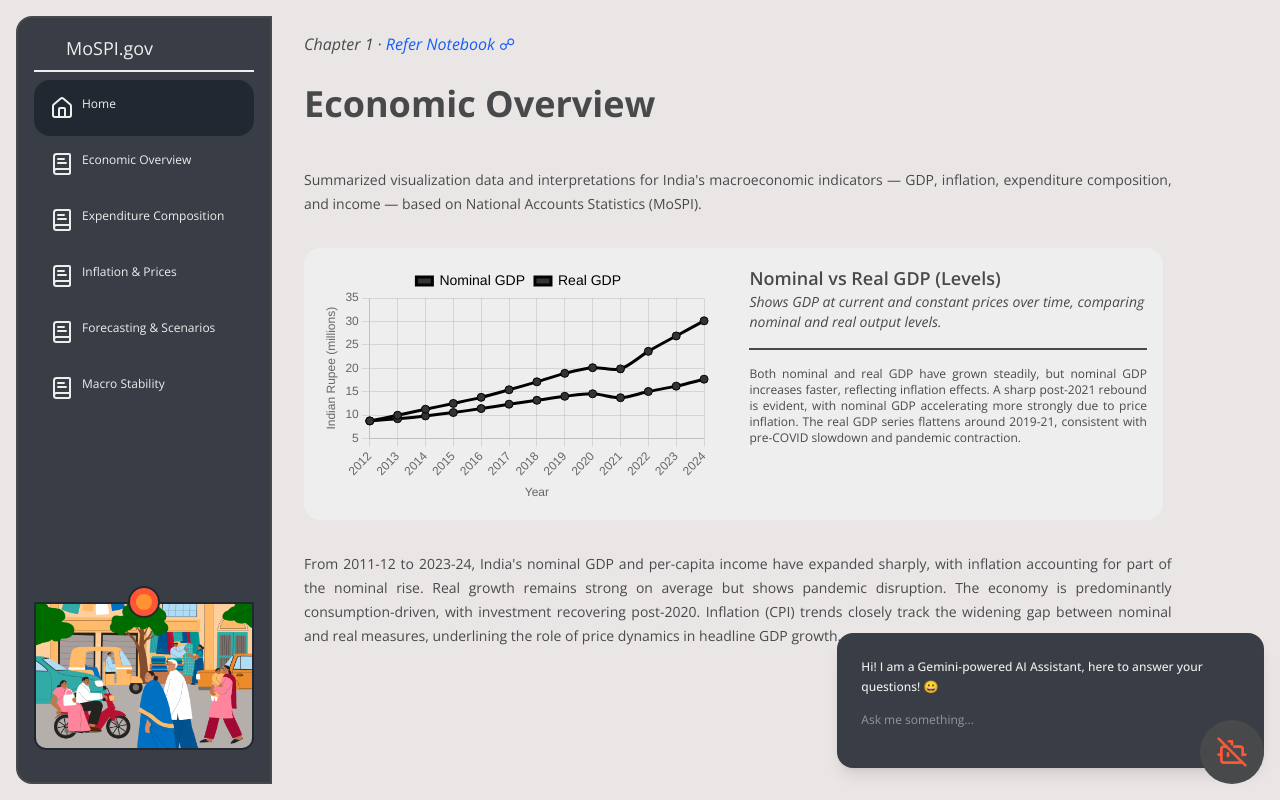
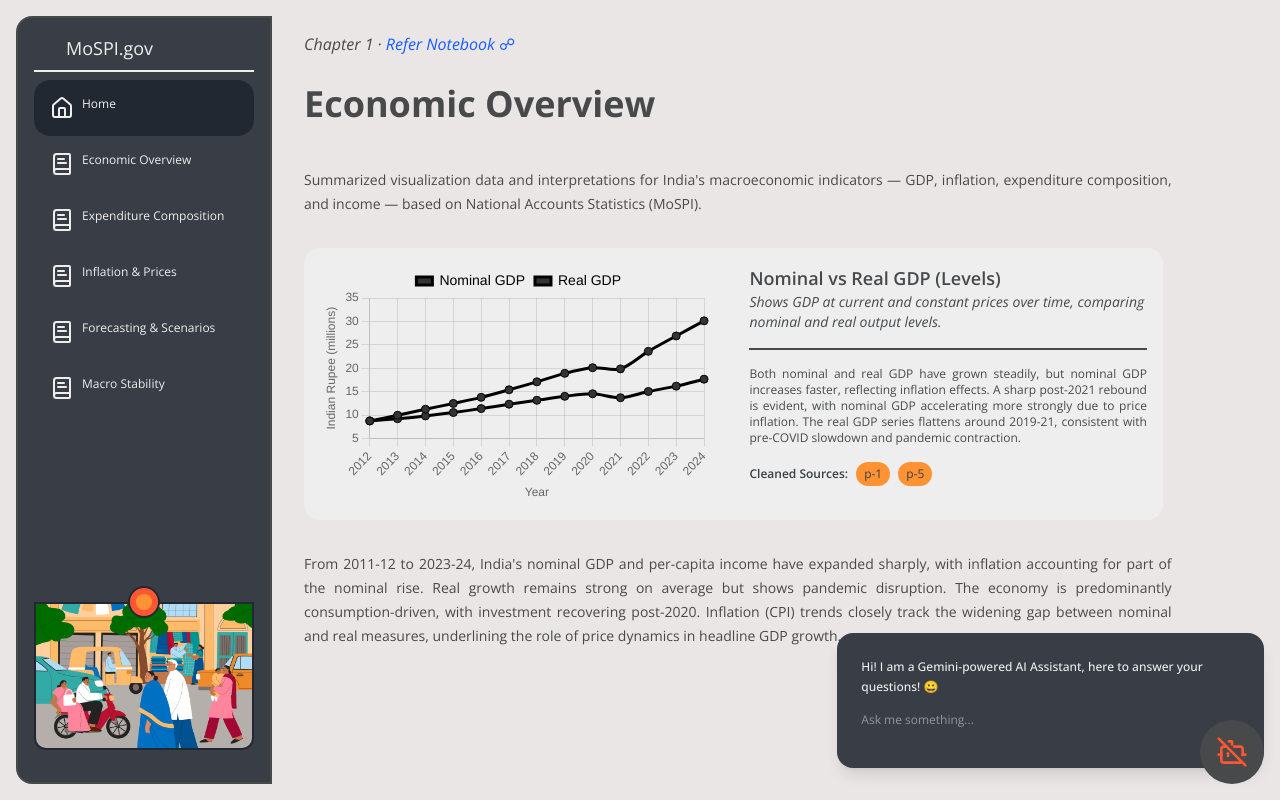
Before and after one commit to v1br/mospi-dashboard, a React (Vite) app in the folder web/: page /economic-overview in a window 1280 px wide. Built offline with nearby package versions, Linux system fonts and the light colour scheme; no server answers.

Commit message:
feat: checkpoint

```diff
--- a/web/src/components/shared/ChartCard.tsx
+++ b/web/src/components/shared/ChartCard.tsx
@@ -2,7 +2,7 @@ import React from "react";
 import type { ChartCardProps } from "../../types/types";
 
 const ChartCard: React.FC<ChartCardProps> = ({
-    title, subtitle, insights, children
+    title, subtitle, insights, sources, children
 }) => {
 
     return (
@@ -13,6 +13,11 @@ const ChartCard: React.FC<ChartCardProps> = ({
                 <p className="text-sm/5 text-secondary italic">{subtitle??""}</p>
                 <hr className="my-4 border-1 border-secondary" />
                 <p className="text-xs text-secondary text-justify">{insights}</p>
+
+                <div className="mt-4 flex flex-row items-center gap-2 text-xs">
+                    <span className="font-semibold">Cleaned Sources:</span>
+                    {sources?.map(w => <div className="bg-accent2 px-2 py-1 rounded-full">{w}</div>)}
+                </div>
             </div>
         </div>
     );
--- a/web/src/pages/economic-overview.tsx
+++ b/web/src/pages/economic-overview.tsx
@@ -26,6 +26,7 @@ const EconomicOverview = () => {
           title={PageData.charts[0].title}
           subtitle={PageData.charts[0].description}
           insights={PageData.charts[0].summary}
+          sources={PageData.charts[0].sources}
         >
           <LineChart
             className='w-full md:w-1/2 h-60'
--- a/web/src/types/types.tsx
+++ b/web/src/types/types.tsx
@@ -4,6 +4,7 @@ export interface ChartCardProps {
     title: string;
     subtitle?: string;
     insights?: string;
+    sources?: string[];
     children: React.ReactNode;
 }
 
```
